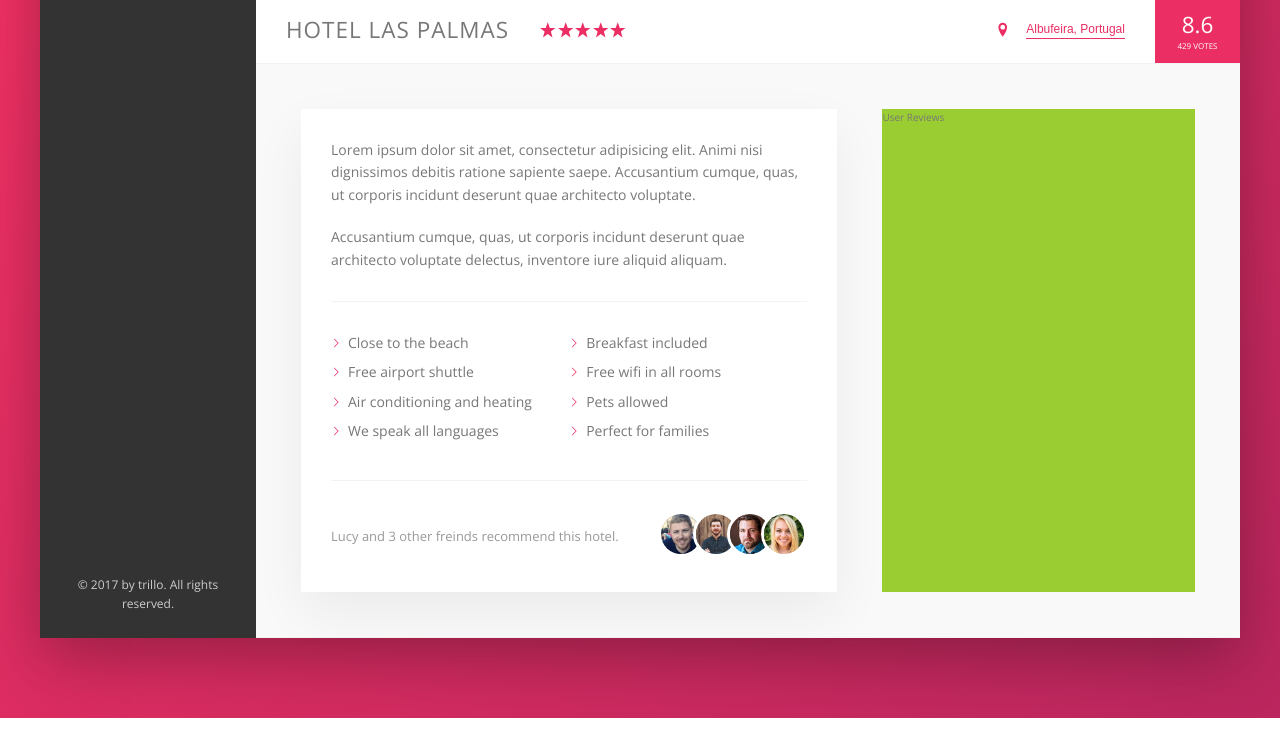
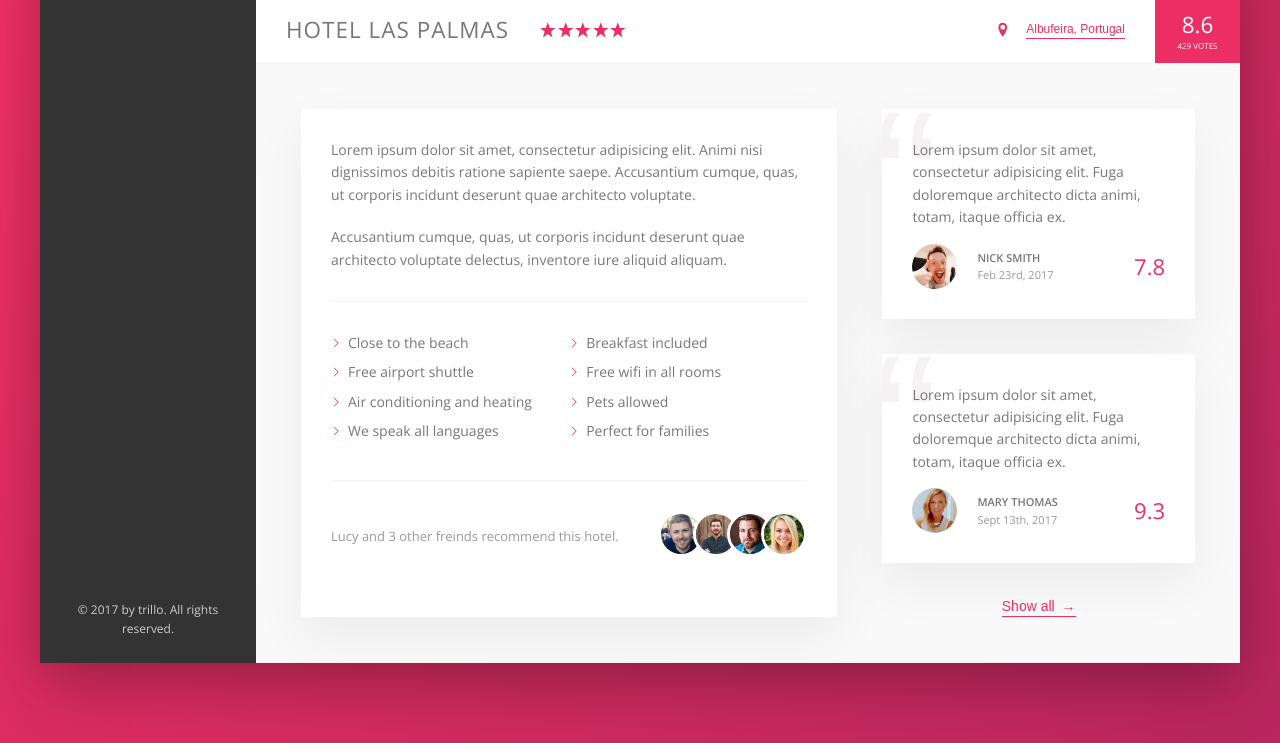
Before and after one commit to mzedlach/Advanced-CSS-and-Sass-Flexbox-Grid-Animations-and-More, a website: page Trillo/starter/index.html in a window 1280 px wide. Shown: the part 538-1281 px from the top of the page. Before the commit the page ends 1256 px from the top, so only its background shows below. Drawn offline with nearby package versions, Linux system fonts and the light colour scheme.

Commit message:
User Reviews Section

```diff
--- a/Trillo/starter/index.html
+++ b/Trillo/starter/index.html
@@ -159,10 +159,36 @@
                             </div>
                         </div>
                         <div class="user-reviews">
-                            User Reviews
+                            <figure class="review">
+                                <blockquote class="review__text">
+                                        Lorem ipsum dolor sit amet, consectetur adipisicing elit. Fuga doloremque architecto dicta animi, totam, itaque officia ex.
+                                </blockquote>
+                                <figcaption class="review__user">
+                                    <img src="img/user-1.jpg" alt="User 1" class="review__photo">
+                                    <div class="review__user-box">
+                                        <p class="review__user-name">Nick Smith</p>
+                                        <p class="review__user-date">Feb 23rd, 2017</p>
+                                    </div>
+                                    <div class="review__rating">7.8</div>
+                                </figcaption>
+                            </figure>
+                            <figure class="review">
+                                <blockquote class="review__text">
+                                        Lorem ipsum dolor sit amet, consectetur adipisicing elit. Fuga doloremque architecto dicta animi, totam, itaque officia ex.
+                                </blockquote>
+                                <figcaption class="review__user">
+                                    <img src="img/user-2.jpg" alt="User 2" class="review__photo">
+                                    <div class="review__user-box">
+                                        <p class="review__user-name">Mary Thomas</p>
+                                        <p class="review__user-date">Sept 13th, 2017</p>
+                                    </div>
+                                    <div class="review__rating">9.3</div>
+                                </figcaption>
+                            </figure>
+
+                            <button class="btn-inline">Show all <span>&rarr;</span></button>
                         </div>
                     </div>
-
                 </main>
             </div>
         </div>
--- a/Trillo/starter/sass/_components.scss
+++ b/Trillo/starter/sass/_components.scss
@@ -263,8 +263,17 @@
   cursor: pointer;
   transition: all .2s;
 
+  span {
+    margin-left: 3px;
+    transition: margin-left .2s;
+  }
+
   &:hover {
     color: var(--color-grey-dark-1);
+
+    span {
+      margin-left: 8px;
+    }
   }
 
   &:focus {
@@ -359,3 +368,59 @@
     }
   }
 }
+
+//-----------------------------//
+//---------- REVIEWS ----------//
+//-----------------------------//
+
+.review {
+  background-color: #fff;
+  box-shadow: var(--shadow-light);
+  padding: 3rem;
+  margin-bottom: 3.5rem;
+  position: relative;
+  overflow: hidden;
+
+  &__text {
+    z-index: 10;
+    position: relative;
+  }
+  &__user {
+    display: flex;
+    align-items: center;
+    margin-top: 1.5rem;
+  }
+  &__photo {
+    height: 4.5rem;
+    width: 4.5rem;
+    border-radius: 50%;
+    margin-right: 2rem;
+  }
+  &__user-box {
+    margin-right: auto;
+    font-size: 1.1rem;
+  }
+  &__user-name {
+    text-transform: uppercase;
+    font-weight: 600;
+  }
+  &__user-date {
+    color: var(--color-grey-dark-3);
+  }
+  &__rating {
+    font-size: 2.2rem;
+    color: var(--color-primary);
+    font-weight: 300;
+  }
+  &::before {
+    content: "\201C";
+    position: absolute;
+    top: -2.75rem;
+    left: -1rem;
+    line-height: 1;
+    font-size: 20rem;
+    color: var(--color-grey-light-2);
+    font-family: sans-serif;
+    z-index: 1;
+  }
+}
--- a/Trillo/starter/sass/_layout.scss
+++ b/Trillo/starter/sass/_layout.scss
@@ -39,9 +39,9 @@
   padding: 4.5rem;
   background-color: var(--color-grey-light-1);
   border-bottom: var(--line);
+  font-size: 1.4rem;
 }
 .description {
-  font-size: 1.4rem;
   background-color: #fff;
   box-shadow: var(--shadow-light);
   padding: 3rem;
@@ -49,6 +49,8 @@
   margin-right: 4.5rem;
 }
 .user-reviews{
-  background-color: yellowgreen;
   flex: 1;
+  display: flex;
+  flex-direction: column;
+  align-items: center;
 }
```
Also changed, not shown: Trillo/starter/css/style.css.
